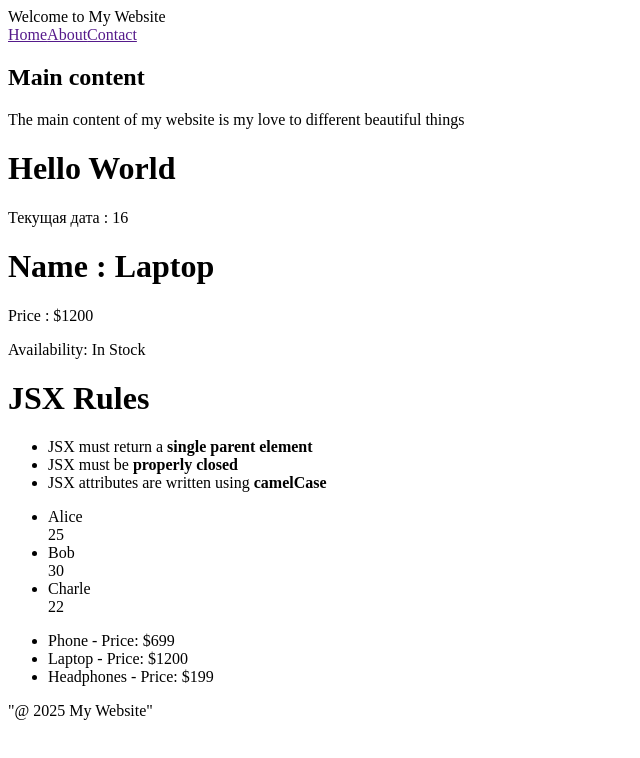
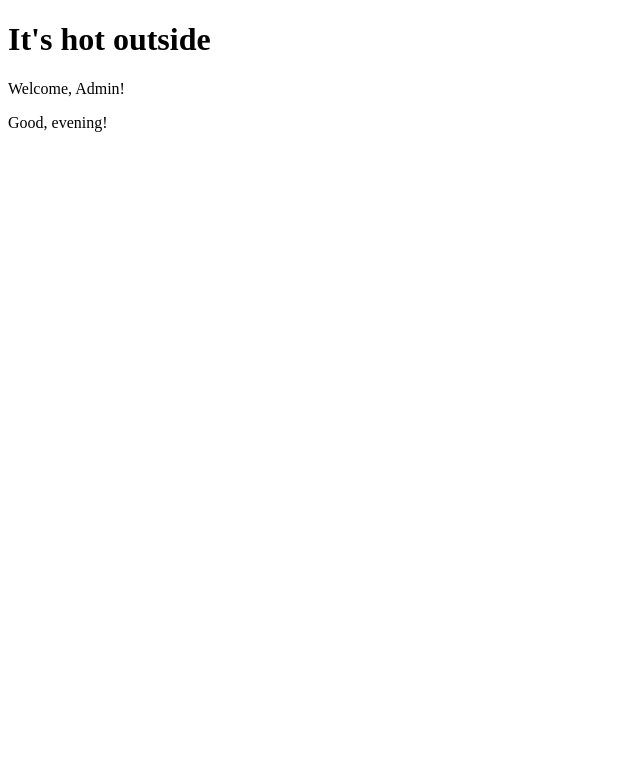
Before and after one commit to Korzher/miscellaneous, a React (Vite) app in the folder React/first-one/My-website/: page / in a window 1280 px wide. Shown: the top 758 px of the page, without its empty margins (0-640 px from the left). Built offline with nearby package versions, Linux system fonts and the light colour scheme.

Commit message:
React practice

```diff
--- a/React/first-one/My-website/src/App.jsx
+++ b/React/first-one/My-website/src/App.jsx
@@ -1,23 +1,13 @@
-import Greeting from "./components/Dynamic-content.jsx";
-import Footer from "./components/Footer.jsx";
-import Header from "./components/Header.jsx";
-import JSXRules from "./components/JSXRules.jsx";
-import MainContent from "./components/MainContent.jsx";
-import ProductInfo from "./components/ProductInfo.jsx";
-import ProductList from "./components/ProductList.jsx";
-import UserList from "./components/UserList.jsx";
+import Condition from "./components/Condition.jsx";
+import Greeting from "./components/Greeting.jsx";
+import UserStatus from "./components/UserStatus.jsx";
 
 const App = () => {
   return (
     <>
-      <Header />
-      <MainContent />
-      <Greeting />
-      <ProductInfo />
-      <JSXRules />
-      <UserList />
-      <ProductList />
-      <Footer />
+      <Condition />
+      <UserStatus loggedIn={true} isAdmin={true} />
+      <Greeting timeOfDay={"evening"} />
     </>
   );
 };
--- /dev/null
+++ b/React/first-one/My-website/src/components/Condition.jsx
@@ -0,0 +1,15 @@
+function Weather({ temperature }) {
+  if (temperature < 15) {
+    return <h1>It's cold outside</h1>;
+  } else if (temperature >= 15 && temperature <= 25) {
+    return <h1>It's nice outside</h1>;
+  } else if (temperature > 25) {
+    return <h1>It's hot outside</h1>;
+  }
+}
+
+function Condition() {
+  return <Weather temperature={26} />;
+}
+
+export default Condition;
--- /dev/null
+++ b/React/first-one/My-website/src/components/Greeting.jsx
@@ -0,0 +1,5 @@
+function Greeting({ timeOfDay }) {
+  return <div>{timeOfDay ? <p>Good, {timeOfDay}!</p> : ""}</div>;
+}
+
+export default Greeting;
--- a/React/first-one/My-website/src/components/ProductList.jsx
+++ b/React/first-one/My-website/src/components/ProductList.jsx
@@ -1,8 +1,8 @@
 function ProductList() {
   const products = [
-    { id: 1, name: "Phone", price: "$699" },
-    { id: 2, name: "Laptop", price: "$1200" },
-    { id: 3, name: "Headphones", price: "$199" },
+    { id: 1, name: "Phone", price: 699 },
+    { id: 2, name: "Laptop", price: 1200 },
+    { id: 3, name: "Headphones", price: 199 },
   ];
 
   return (
@@ -11,7 +11,7 @@ function ProductList() {
         return (
           <li key={product.id}>
             <div>
-              {product.name} - Price: {product.price}
+              {product.name} - Price: ${product.price}
             </div>
           </li>
         );
--- /dev/null
+++ b/React/first-one/My-website/src/components/UserStatus.jsx
@@ -0,0 +1,9 @@
+function UserStatus({ loggedIn, isAdmin }) {
+  if (loggedIn && isAdmin) {
+    return <p>Welcome, Admin!</p>;
+  } else if (loggedIn) {
+    return <p>Welcome, User!</p>;
+  }
+}
+
+export default UserStatus;
```
Also changed, not shown: React/first-one/My-website/src/components/Person.jsx (added, +11 -0 lines), React/first-one/My-website/src/components/Product.jsx (added, +10 -0 lines).
